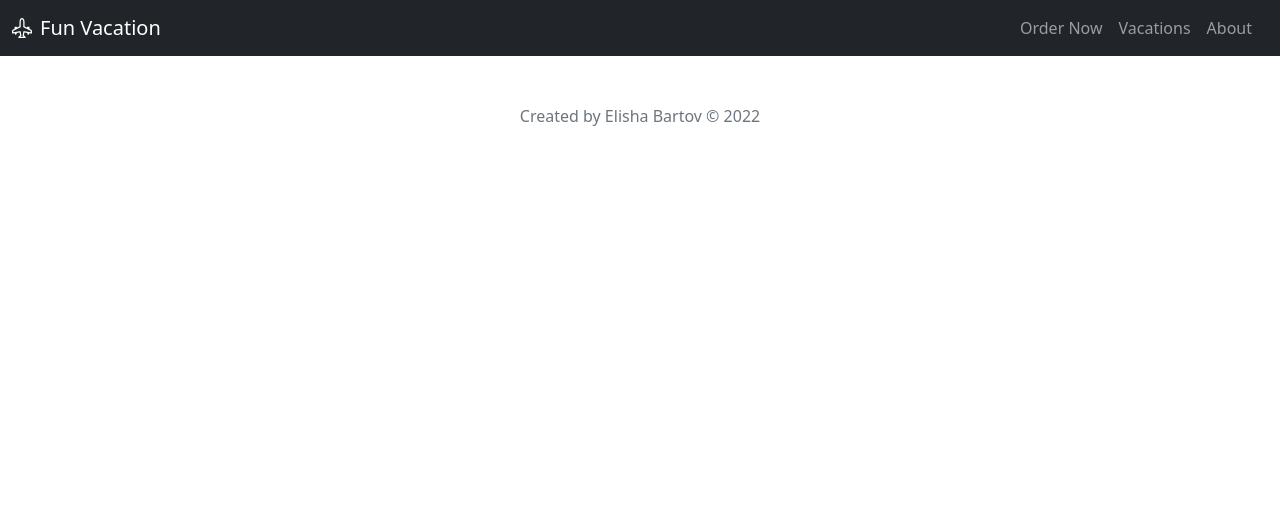
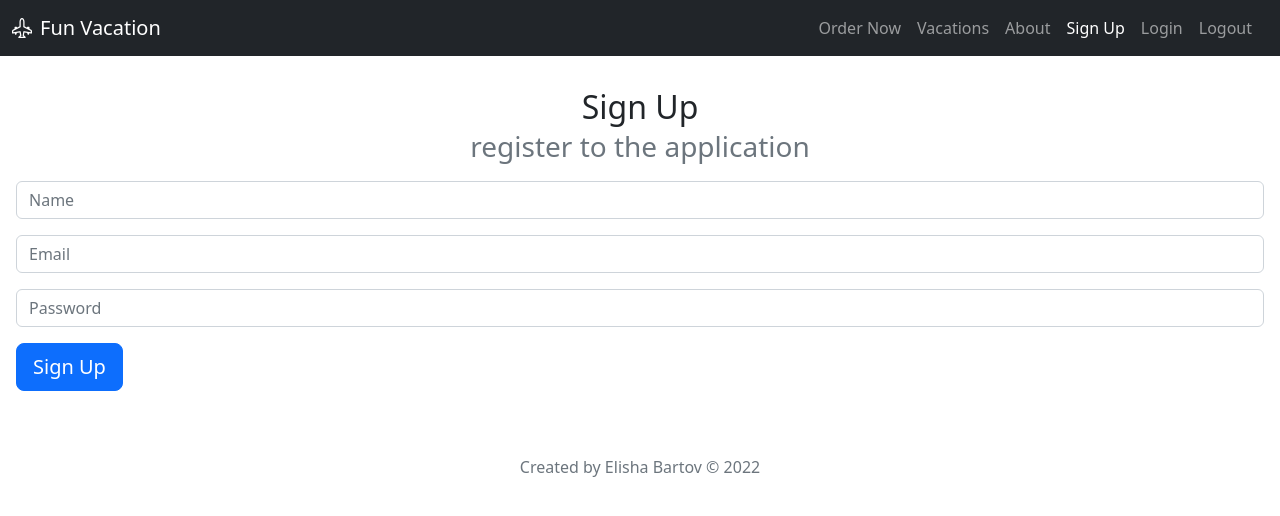
Before and after one commit to BartovElisha/react-app-fun-vacation, a React (Create React App) app: page /signup in a window 1280 px wide. Shown: the top 516 px of the page. Built offline with nearby package versions, Linux system fonts and the light colour scheme.

Commit message:
Added Pages, SignUp, Login, Logout. finished SignUp form.

```diff
--- a/src/App.tsx
+++ b/src/App.tsx
@@ -1,6 +1,9 @@
 import { Route, Routes } from 'react-router-dom';
 import { ToastContainer } from 'react-toastify';
 import './App.css';
+import Login from './auth/Login';
+import Logout from './auth/Logout';
+import SignUp from './auth/SignUp';
 import Footer from './components/Footer';
 import Navbar from './components/Navbar';
 import About from './pages/About/About';
@@ -33,6 +36,18 @@ function App() {
                     element={<About />}
                 />
                 <Route
+                    path="/signup"
+                    element={<SignUp />}
+                />
+                <Route
+                    path="/login"
+                    element={<Login />}
+                />
+                <Route
+                    path="/logout"
+                    element={<Logout />}
+                />
+                <Route
                     path="/edit/:id"  // Dinamic Path
                     element={<Edit />}
                 />
--- /dev/null
+++ b/src/auth/Login.tsx
@@ -0,0 +1,14 @@
+import Title from "../components/Title";
+
+function Login() {
+    return (
+        <>
+            <Title
+                main={"Log In"}
+                sub={"simple Login"}
+            />
+        </>
+    );
+}
+
+export default Login;
--- /dev/null
+++ b/src/auth/Logout.tsx
@@ -0,0 +1,14 @@
+import Title from "../components/Title";
+
+function Logout() {
+    return (
+        <>
+            <Title
+                main={"Lotout"}
+                sub={"simple Logout"}
+            />
+        </>
+    );
+}
+
+export default Logout;
--- /dev/null
+++ b/src/auth/SignUp.tsx
@@ -0,0 +1,99 @@
+import Joi from "joi";
+import { useState } from "react";
+import { useNavigate } from "react-router-dom";
+import Title from "../components/Title";
+
+interface ISignupData {
+    name: string;
+    email: string;
+    password: string;
+}
+
+function SignUp() {
+    const navigate = useNavigate();
+    const [name, setName] = useState<string>('');
+    const [email, setEmail] = useState<string>('');
+    const [password, setPassword] = useState<string>('');
+
+    function submit() {
+        const schema = Joi.object().keys({
+            name: Joi.string().required().min(2).max(256),
+            email: Joi.string().required().min(6).max(255).email({ tlds: { allow: false } }),
+            password: Joi.string().required().min(6).max(30)
+        });
+
+        const { error, value } = schema.validate({
+            name,
+            email,
+            password
+        });
+
+        if (error) {
+            // setError(error.message);
+            console.log(error.message);
+            return;
+        }
+
+        regiser(value);
+    }
+
+    function regiser(data: ISignupData) {
+        fetch('http://localhost:3000/users/signup', {
+            method: 'POST',
+            headers: {
+                'Content-Type': 'application/json'
+            },
+            body: JSON.stringify(data)
+        })
+            .then(response => response.json())
+            .then(json => {
+                navigate('/login');
+            })
+    }
+
+    return (
+        <>
+            <div className="p-3 form-max-w m-auto">
+                <Title
+                    main="Sign Up"
+                    sub="register to the application"
+                />
+                <div className="mb-3">
+                    <input
+                        type="text"
+                        className="form-control"
+                        placeholder="Name"
+                        value={name}
+                        onChange={(e) => setName(e.target.value)}
+                    />
+                </div>
+                <div className="mb-3">
+                    <input
+                        type="email"
+                        className="form-control"
+                        placeholder="Email"
+                        value={email}
+                        onChange={(e) => setEmail(e.target.value)}
+                    />
+                </div>
+                <div className="mb-3">
+                    <input
+                        type="password"
+                        className="form-control"
+                        placeholder="Password"
+                        value={password}
+                        onChange={(e) => setPassword(e.target.value)}
+                    />
+                </div>
+                <button
+                    onClick={submit}
+                    className="btn btn-primary btn-lg"
+                >
+                    Sign Up
+                </button>
+            </div>
+        </>
+    );
+}
+
+export default SignUp;
--- a/src/components/Navbar.tsx
+++ b/src/components/Navbar.tsx
@@ -24,6 +24,21 @@ function Navbar() {
                             About
                         </NavLink>
                     </li>
+                    <li className="nav-item me-3">
+                        <NavLink to="/SignUp" className="nav-link">
+                            Sign Up
+                        </NavLink>
+                    </li>
+                    <li className="nav-item me-3">
+                        <NavLink to="/Login" className="nav-link">
+                            Login
+                        </NavLink>
+                    </li>
+                    <li className="nav-item me-3">
+                        <NavLink to="/Logout" className="nav-link">
+                            Logout
+                        </NavLink>
+                    </li>
                 </ul>
             </div>
         </nav>
```
